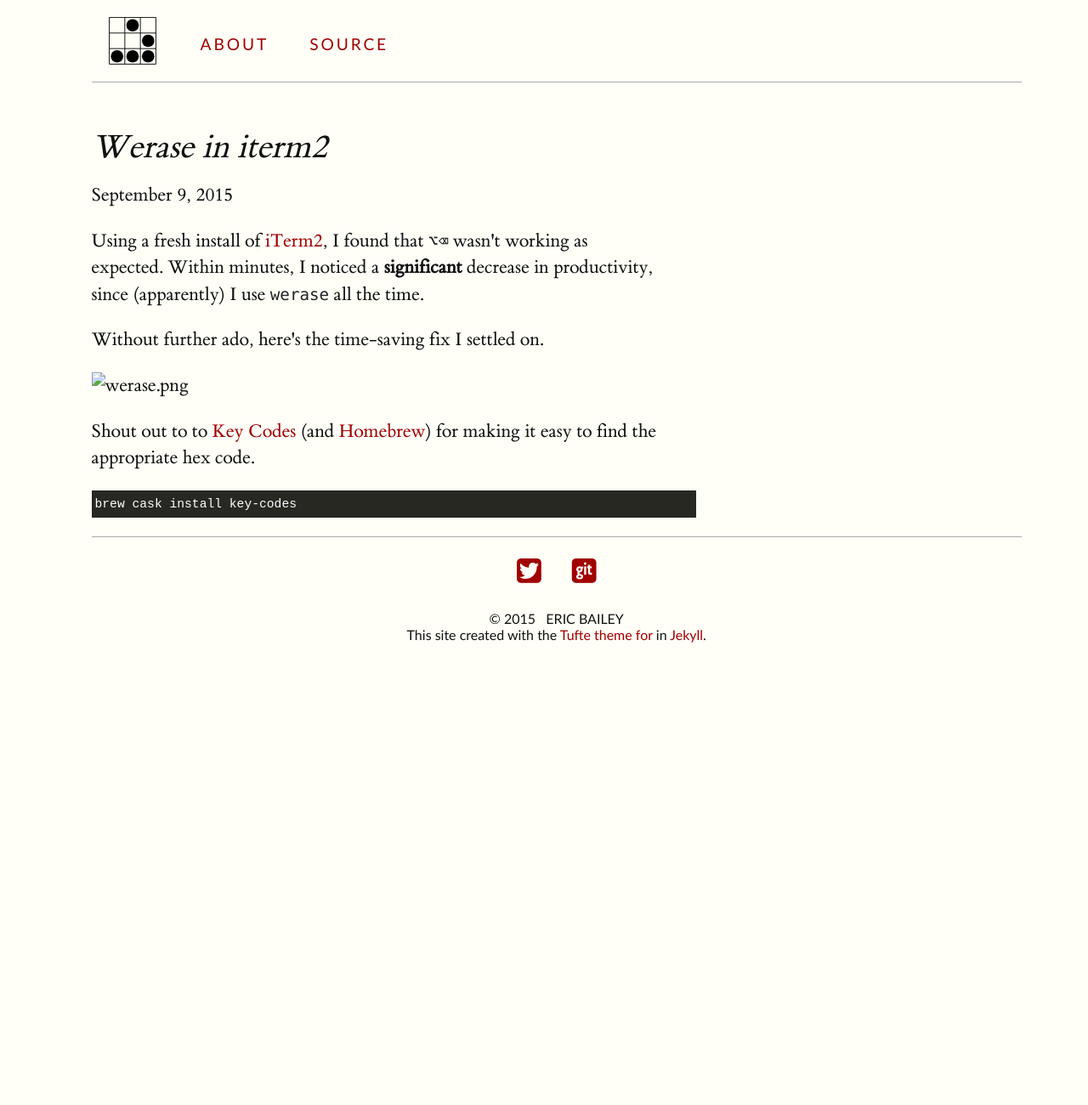
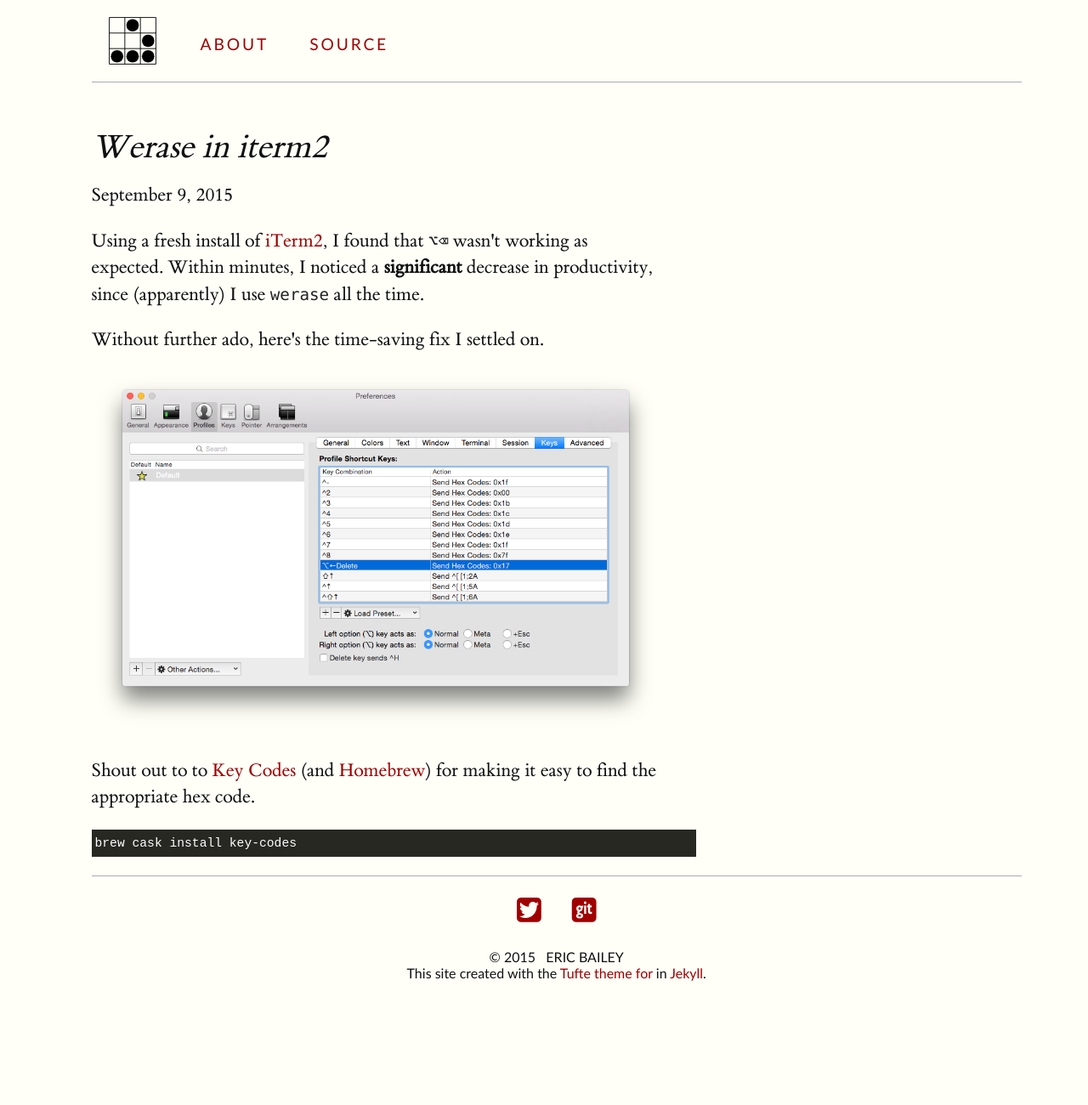
Before and after one commit to yurrriq/blorg, a Jekyll site: the page built from _posts/2015-09-09-werase-in-iterm2.html, in a window 1280 px wide. Shown: the whole page at 85% size. Built offline with Jekyll 4.4.1, drawn with Linux system fonts in a browser that asks for light colours; Markdown is read by kramdown in place of the engine named in the settings.

Commit message:
Add image path hack
in werase post.
I'm not sure how to properly handle /x/y/z.png links.

```diff
--- a/_posts/2015-09-09-werase-in-iterm2.html
+++ b/_posts/2015-09-09-werase-in-iterm2.html
@@ -16,7 +16,7 @@ Without further ado, here's the time-saving fix I settled on.
 
 
 <div class="figure">
-<p><img src="assets/img/werase.png" alt="werase.png">
+<p><img src="http://blorg.ericb.me/assets/img/werase.png" alt="werase.png">
 </p>
 </div>
 
```
